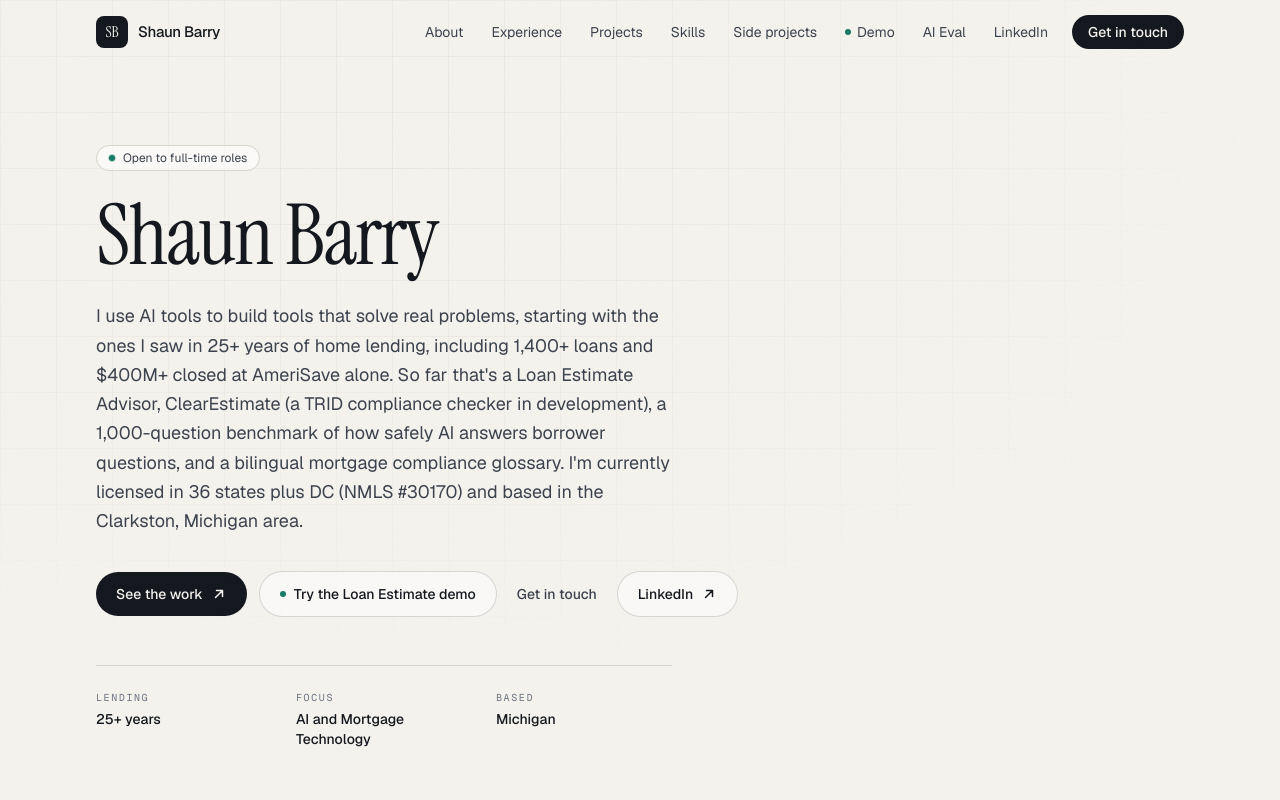
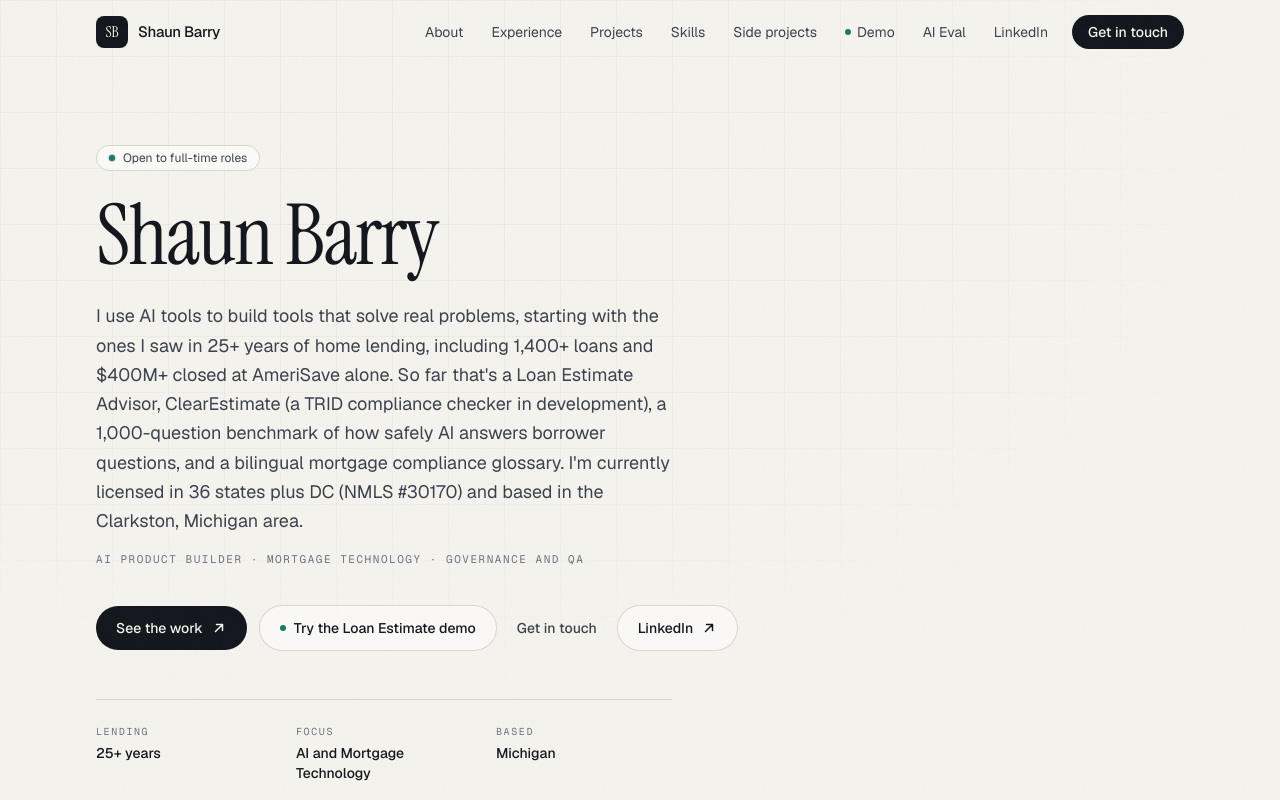
Before and after one commit to XBitcoinBytes/shaun-barry-portfolio, a Next.js app: page / in a window 1280 px wide. Shown: the top 800 px of the page. Built offline with nearby package versions, Linux system fonts and the light colour scheme.

Commit message:
Hero: add compact roles line (AI product builder · mortgage technology · governance and QA) under the opening paragraph

```diff
--- a/src/app/page.tsx
+++ b/src/app/page.tsx
@@ -70,6 +70,12 @@ export default function Home() {
                 Estimate Advisor, ClearEstimate (a TRID compliance checker in development), a 1,000-question benchmark
                 of how safely AI answers borrower questions, and a bilingual mortgage compliance glossary. I&apos;m
                 currently licensed in 36 states plus DC (NMLS #30170) and based in the {profile.location} area.
+              </p>
+              <p
+                className="reveal mt-4 max-w-xl font-mono text-[11px] uppercase leading-relaxed tracking-[0.14em] text-muted"
+                style={{ ["--d" as string]: "200ms" }}
+              >
+                AI product builder · mortgage technology · governance and QA
               </p>
               <div className="reveal mt-9 flex flex-wrap items-center gap-3" style={{ ["--d" as string]: "240ms" }}>
                 <a
```
